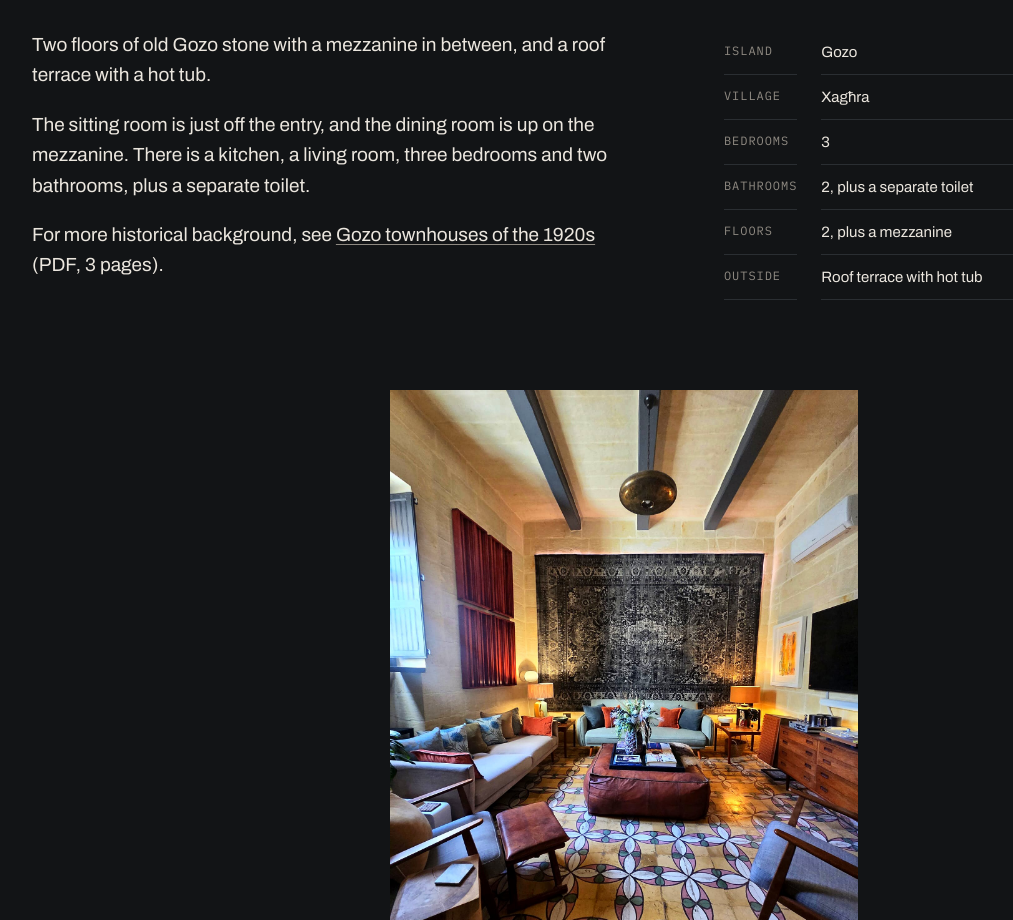
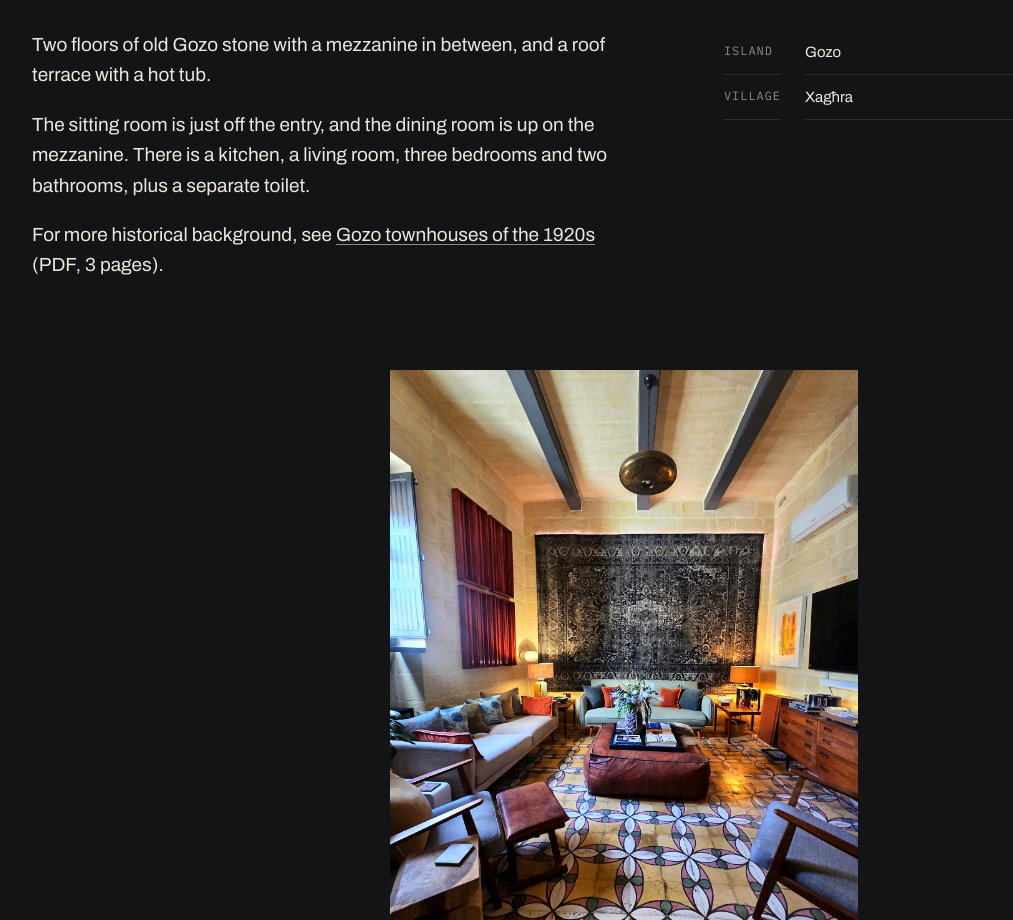
Before and after one commit to mattcarp/mc-19church-site, a plain HTML site: page index.html in a window 1280 px wide. Shown: the part 980-1900 px from the top of the page, without its empty margins (16-1029 px from the left). Drawn offline with Linux system fonts and the light colour scheme.

Commit message:
content: keep house details in the paragraph only

```diff
--- a/index.html
+++ b/index.html
@@ -47,10 +47,6 @@
         <dl class="facts">
           <dt>Island</dt><dd>Gozo</dd>
           <dt>Village</dt><dd>Xagħra</dd>
-          <dt>Bedrooms</dt><dd>3</dd>
-          <dt>Bathrooms</dt><dd>2, plus a separate toilet</dd>
-          <dt>Floors</dt><dd>2, plus a mezzanine</dd>
-          <dt>Outside</dt><dd>Roof terrace with hot tub</dd>
         </dl>
       </section>
 
```
